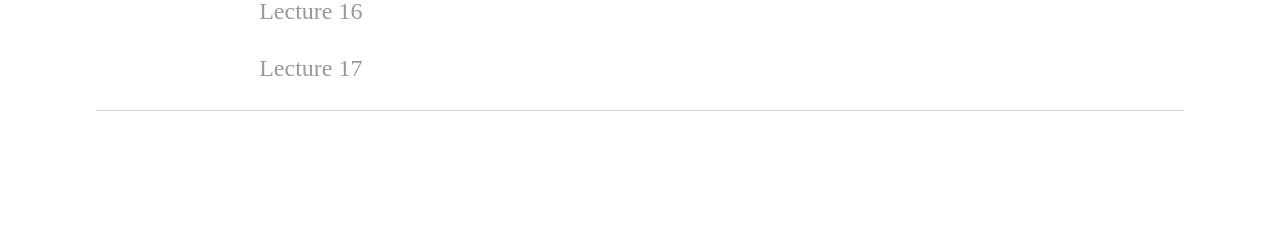
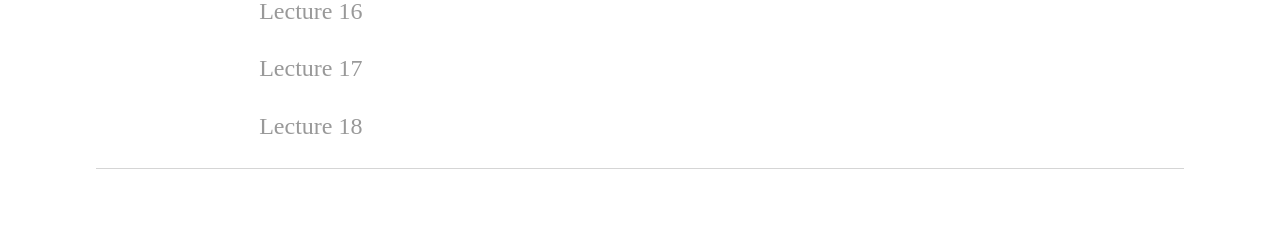
Before and after one commit to mreppert/mreppert.github.io, a Jekyll site: the page built from education/chm676/notes/index.html, in a window 1280 px wide. Shown: the part 1003-1229 px from the top of the page. Built offline with Jekyll 4.4.1, drawn with Linux system fonts in a browser that asks for light colours; before the commit the page ends 1174 px from its top, so only the background shows below that.

Commit message:
Added lecture 18

```diff
--- a/education/chm676/notes/index.html
+++ b/education/chm676/notes/index.html
@@ -31,6 +31,7 @@ title: Reppert Research Group
   <p><a href="/education/chm676/notes/lecture15.pdf">Lecture 15</a></p>
   <p><a href="/education/chm676/notes/lecture16.pdf">Lecture 16</a></p>
   <p><a href="/education/chm676/notes/lecture17.pdf">Lecture 17</a></p>
+  <p><a href="/education/chm676/notes/lecture18.pdf">Lecture 18</a></p>
   </pre>
   </body>
 </html>
```
Also changed, not shown: 1 other file.
